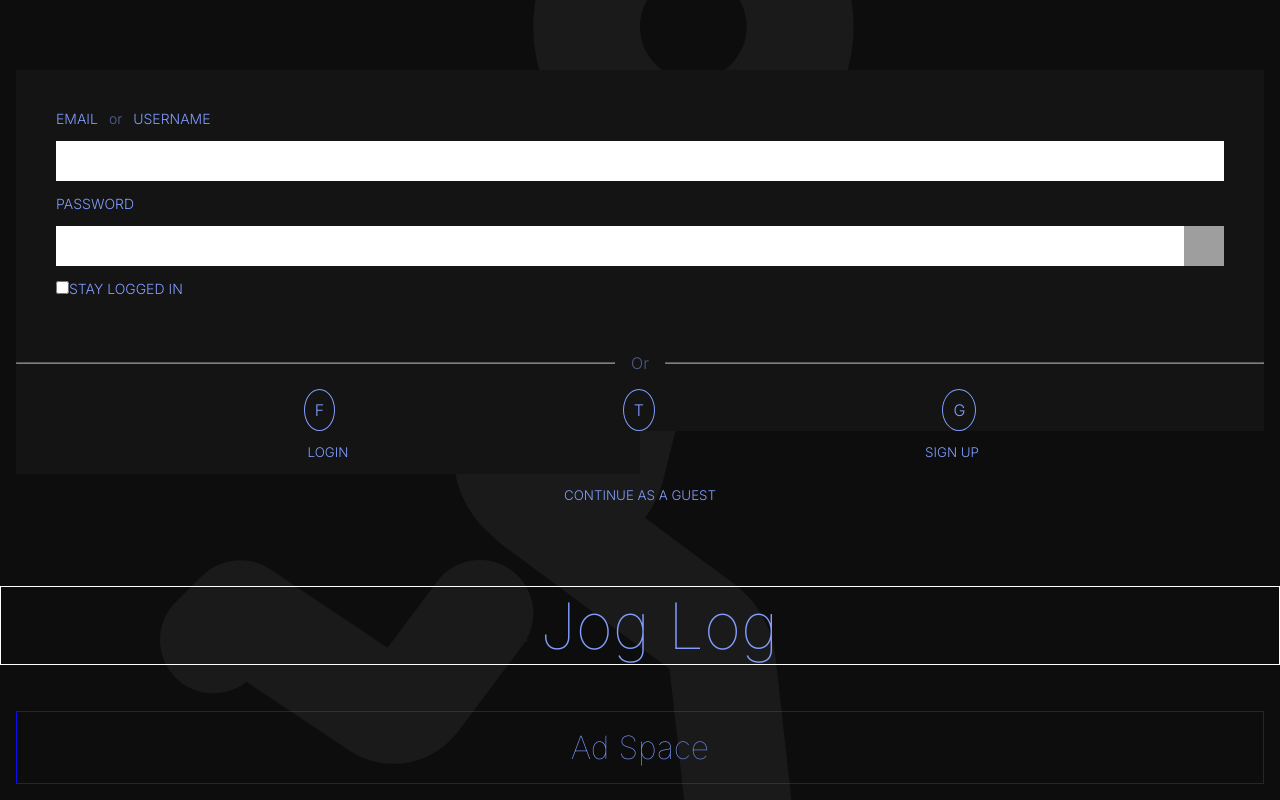
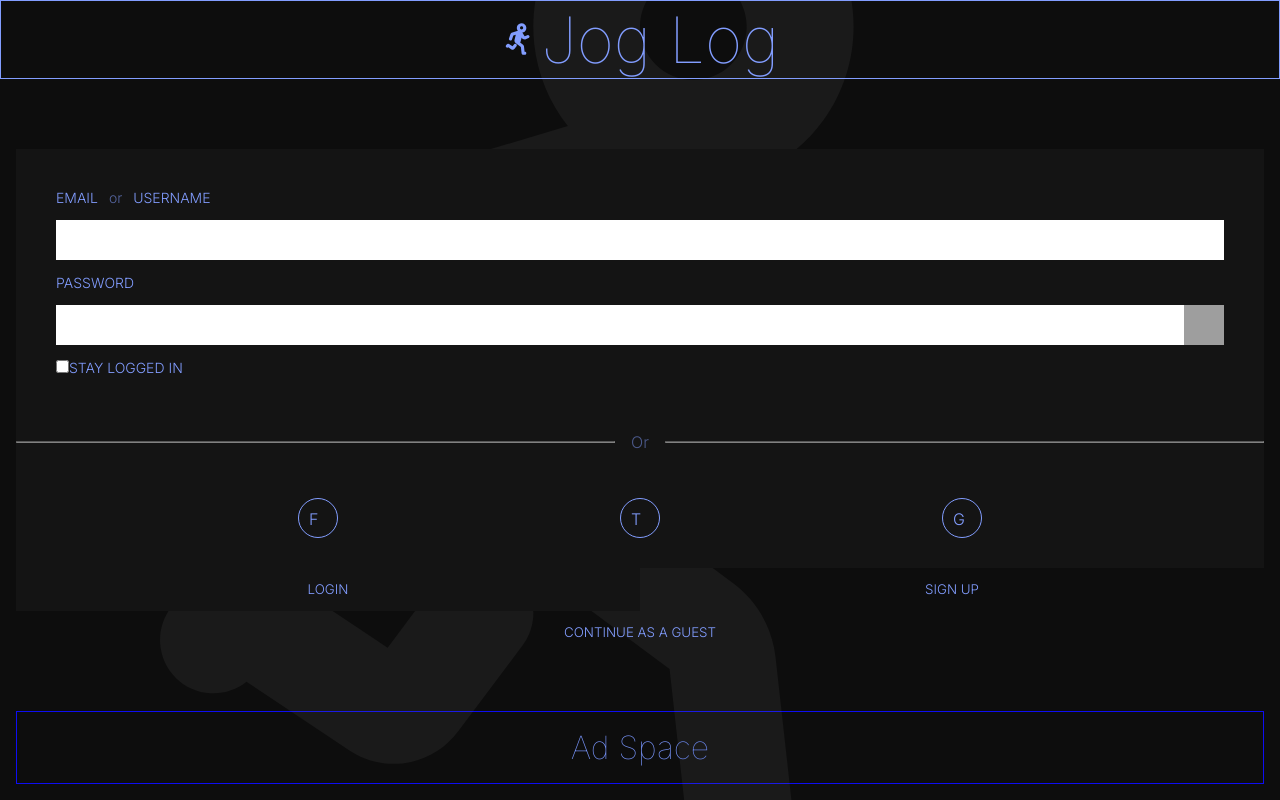
Before and after one commit to Malal0/jog-log-one, a React (Create React App) app: page / in a window 1280 px wide. Built offline with nearby package versions, Linux system fonts and the light colour scheme; grey boxes are pictures that could not be loaded.

Commit message:
form layout nearly complete

```diff
--- a/src/App.js
+++ b/src/App.js
@@ -40,6 +40,7 @@ function App() {
     <div className="App">
       {page === 0 ?
         <>
+          <Logo />
           <Login
             form={loginState}
             logInTab={() => setLoginState(true)}
@@ -47,7 +48,6 @@ function App() {
             continueNextPage={() => setPage(1)}
             handleChangeTab={loginState}
           />
-          <Logo />
         </>
         :
         page === 1 ?
--- a/src/SCSS/Login.scss
+++ b/src/SCSS/Login.scss
@@ -88,11 +88,14 @@
             list-style: none;
             display: flex;
             justify-content: space-evenly;
+            margin-block: 30px;
 
             li {
                 border: 1px solid $mainColor;
                 padding: 10px;
                 border-radius: 50%;
+                width: 40px;
+                height: 40px;
 
                 a {
                     color: $mainColor;
--- a/src/SCSS/Logo.scss
+++ b/src/SCSS/Logo.scss
@@ -1,7 +1,7 @@
 @import '../Variables/Variables.scss';
 
 .logoElement {
-    border: 1px solid white;
+    border: 1px solid $mainColor;
     color: $mainColor;
     display: flex;
     justify-content: center;
@@ -16,4 +16,12 @@
     h1 {
         font-size: 64px;
     }
+
+    .logo {
+        height: 40px;
+        aspect-ratio: 1;
+        background-color: $mainColor;
+        mask-image: url(../images/running-man.svg);
+        mask-repeat: no-repeat;
+    }
 }
--- a/src/components/LogoElement.js
+++ b/src/components/LogoElement.js
@@ -4,7 +4,8 @@ import '../SCSS/Logo.scss'
 export default function LogoElement() {
     return (
         <div className='logoElement'>
-            <img src={LogoImg} alt='Logo' />
+            <div className='logo'></div>
+            {/* <img src={LogoImg} alt='Logo' /> */}
             <h1>jog log</h1>
         </div>
     )
```
